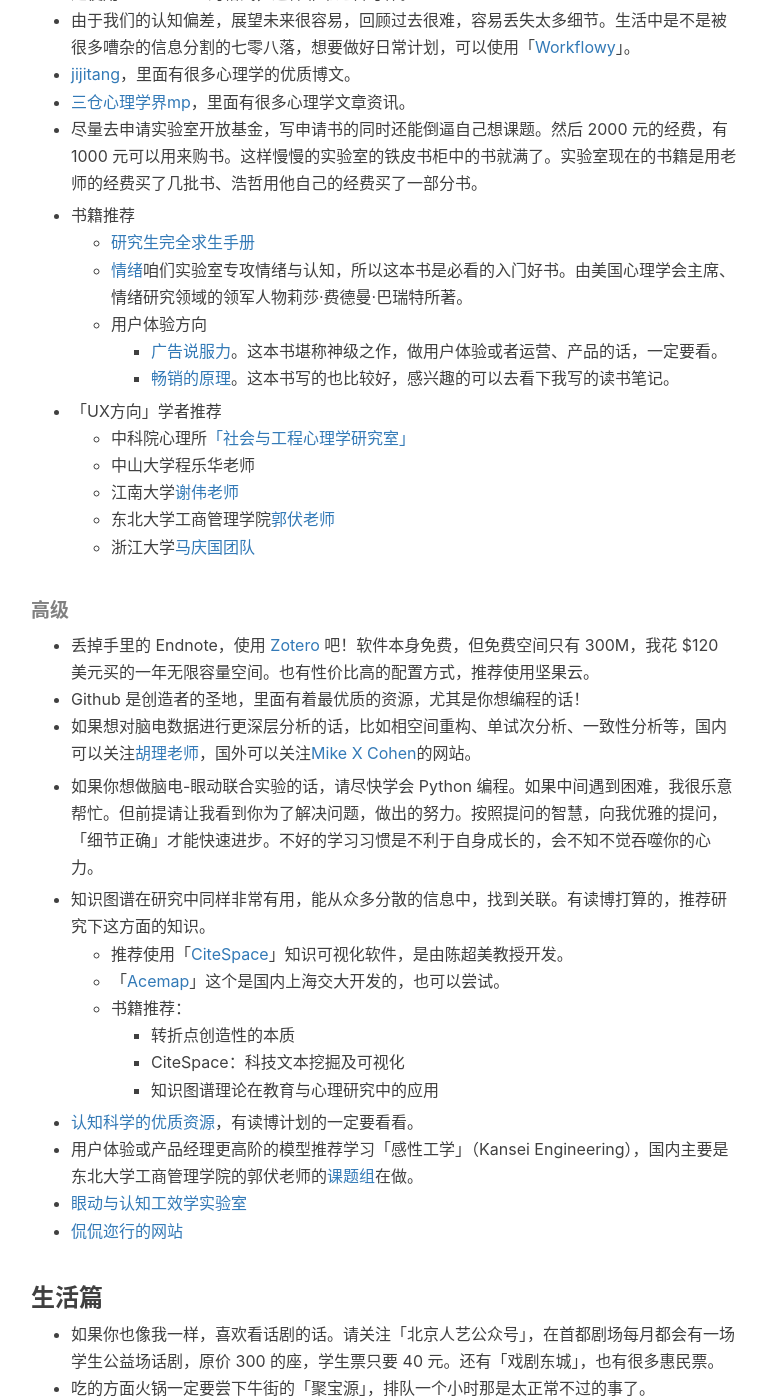
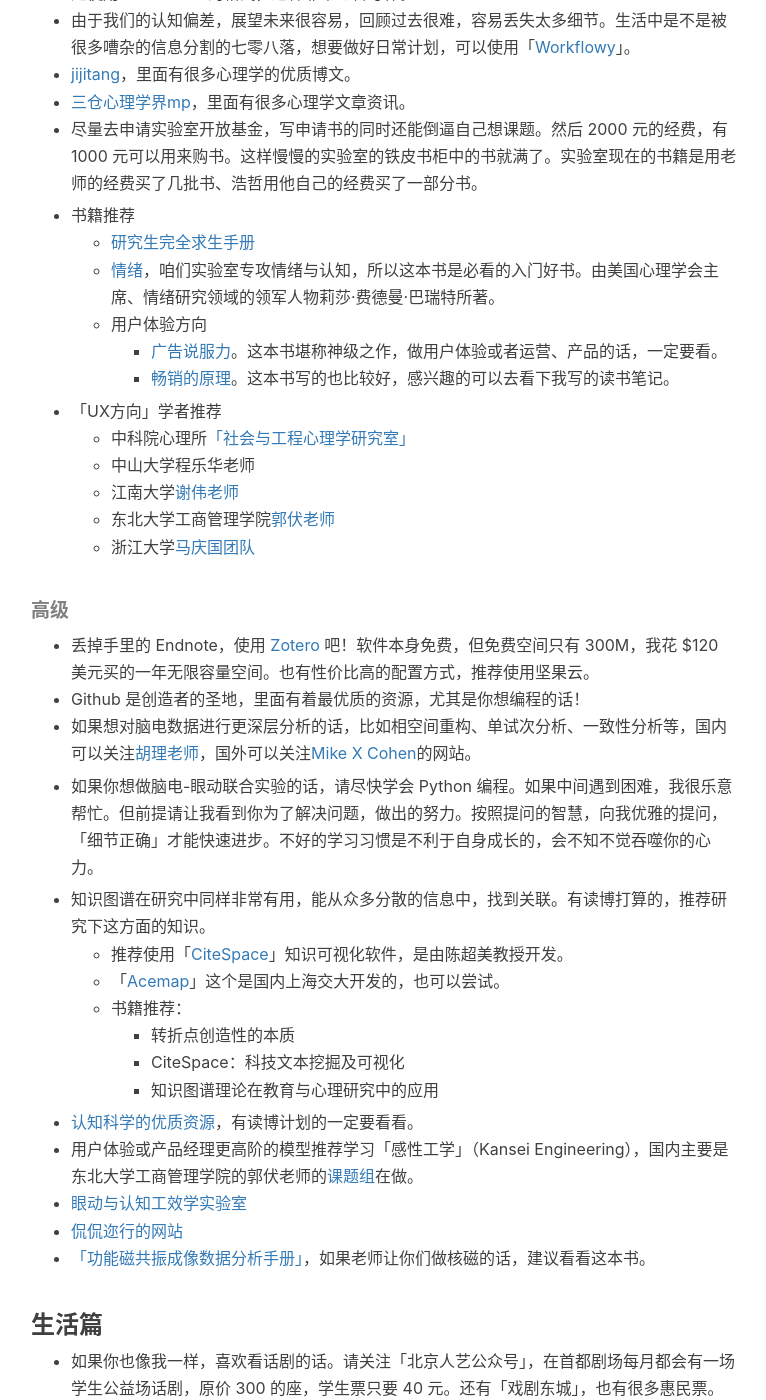
Before and after one commit to zapp926/blog, a Jekyll site: the page built from _posts/2019-01-06-1015-manual.md, in a window 1280 px wide and 1400 px high, scrolled down 2625 px. Shown: the whole window, without its empty margins (234-1000 px from the left). Built offline with Jekyll 4.4.1, drawn with Linux system fonts in a browser that asks for light colours; nearby versions of some CDN libraries; comment, search, counter and statistics services are not loaded.

Commit message:
add contont

```diff
--- a/_posts/2019-01-06-1015-manual.md
+++ b/_posts/2019-01-06-1015-manual.md
@@ -62,7 +62,7 @@
 
 * 书籍推荐
     - [研究生完全求生手册](https://book.douban.com/subject/27108502/)
-    - [情绪](https://book.douban.com/subject/30443490/)咱们实验室专攻情绪与认知，所以这本书是必看的入门好书。由美国心理学会主席、情绪研究领域的领军人物莉莎·费德曼·巴瑞特所著。
+    - [情绪](https://book.douban.com/subject/30443490/)，咱们实验室专攻情绪与认知，所以这本书是必看的入门好书。由美国心理学会主席、情绪研究领域的领军人物莉莎·费德曼·巴瑞特所著。
     - 用户体验方向
         - [广告说服力](https://book.douban.com/subject/26851734/)。这本书堪称神级之作，做用户体验或者运营、产品的话，一定要看。
         - [畅销的原理](https://book.douban.com/subject/26919762/)。这本书写的也比较好，感兴趣的可以去看下我写的读书笔记。
@@ -93,6 +93,7 @@
 * 用户体验或产品经理更高阶的模型推荐学习「感性工学」（Kansei Engineering），国内主要是东北大学工商管理学院的郭伏老师的[课题组](http://sba.neu.edu.cn/neu/index/Tea_personal.asp?teacherId=531)在做。
 * [眼动与认知工效学实验室](http://mazhuanglab.org/index.html)
 * [侃侃迩行的网站](https://likan.info/)
+* [「功能磁共振成像数据分析手册」](https://book.douban.com/subject/30327935/)，如果老师让你们做核磁的话，建议看看这本书。
 
 ### 生活篇
 
```
